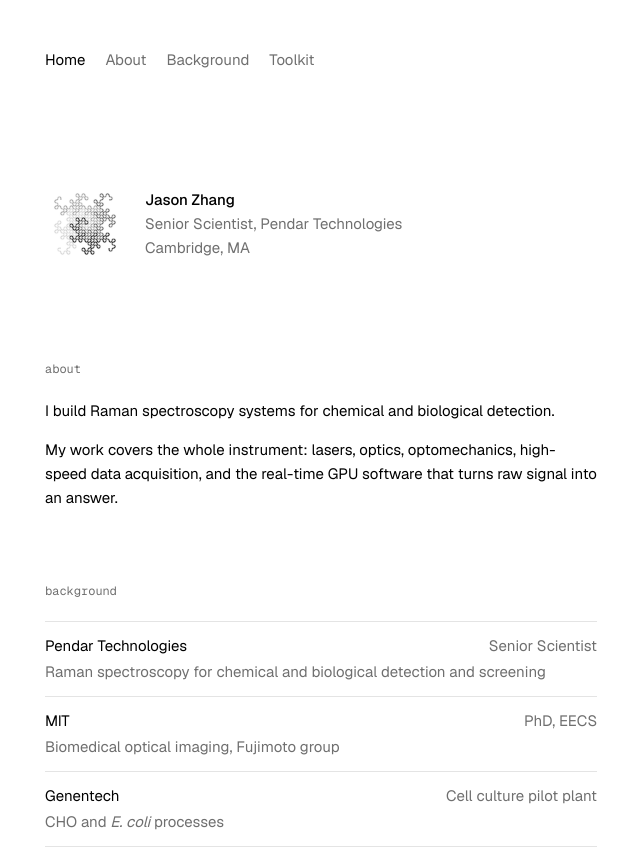
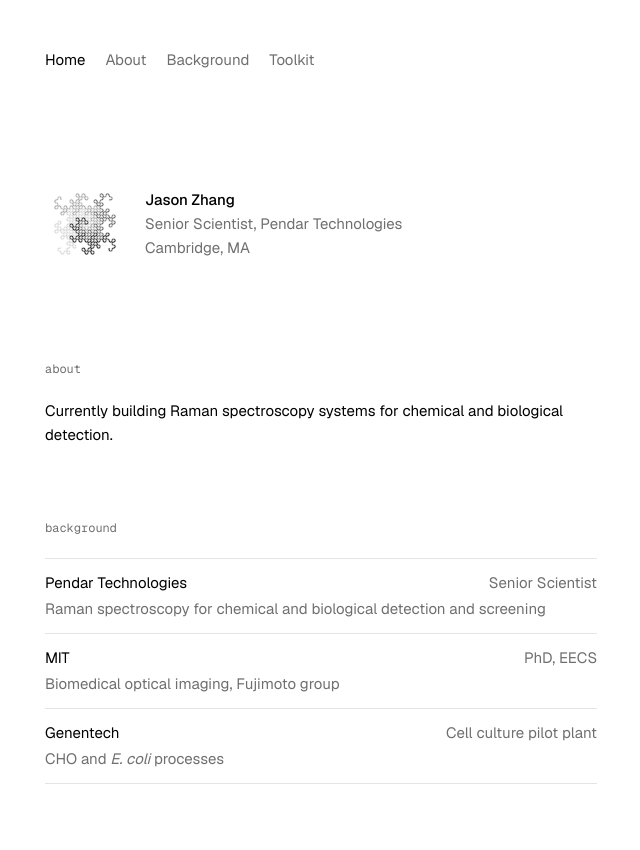
Before and after one commit to jnz32/jnz32.github.io, a plain HTML site: page index.html in a window 1280 px wide. Shown: the top 850 px of the page, without its empty margins (319-959 px from the left). Drawn offline with nearby package versions, Linux system fonts and the light colour scheme.

Commit message:
Update about section description in index.html

```diff
--- a/index.html
+++ b/index.html
@@ -112,8 +112,7 @@
   <main>
     <section id="about">
       <h2>about</h2>
-      <p>I build Raman spectroscopy systems for chemical and biological detection.</p>
-      <p>My work covers the whole instrument: lasers, optics, optomechanics, high-speed data acquisition, and the real-time GPU software that turns raw signal into an answer.</p>
+      <p>Currently building Raman spectroscopy systems for chemical and biological detection.</p>
     </section>
 
     <section id="background">
```
